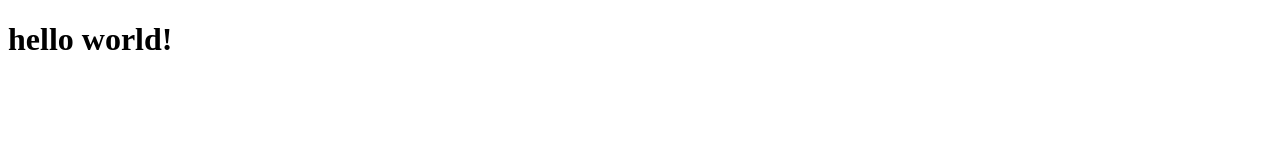
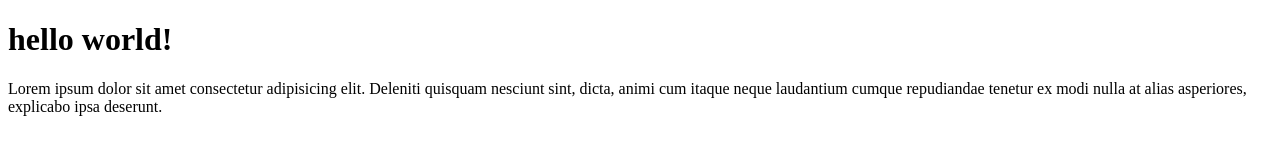
Before and after one commit to handi172/handi-test, a plain HTML site: page index.html in a window 1280 px wide. Drawn offline with Linux system fonts and the light colour scheme.

Commit message:
menambahkan paragraf

```diff
--- a/index.html
+++ b/index.html
@@ -8,5 +8,6 @@
 </head>
 <body>
     <h1>hello world!</h1>
+    <p>Lorem ipsum dolor sit amet consectetur adipisicing elit. Deleniti quisquam nesciunt sint, dicta, animi cum itaque neque laudantium cumque repudiandae tenetur ex modi nulla at alias asperiores, explicabo ipsa deserunt.</p>
 </body>
 </html>
```
